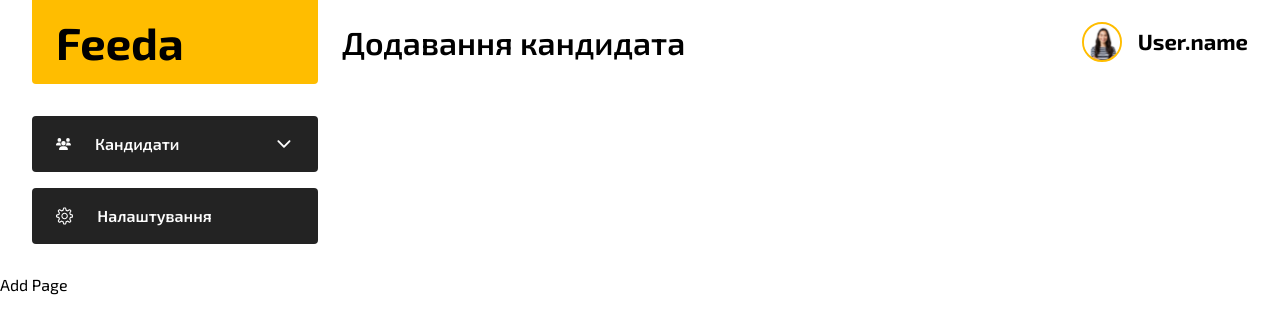
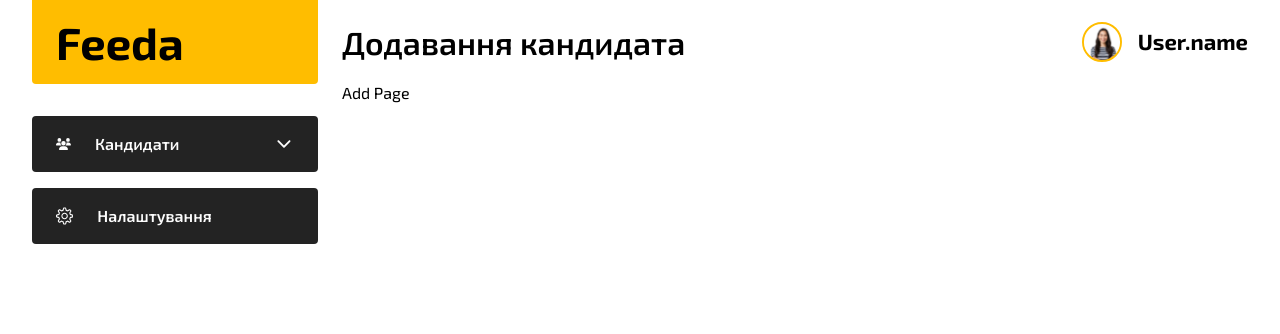
Before and after one commit to baza-trainee/feeda2.0, a React (Vite) app: page /add in a window 1280 px wide. Shown: the top 334 px of the page. Built offline with nearby package versions, Linux system fonts and the light colour scheme.

Commit message:
fix/pages: fix pages position

```diff
--- a/src/components/Layout/Layout.jsx
+++ b/src/components/Layout/Layout.jsx
@@ -2,16 +2,19 @@ import React, { Suspense } from 'react';
 import Header from '../UI/Header/Header';
 import { Outlet } from 'react-router-dom';
 import Sidebar from '../UI/Sidebar/Sidebar';
+import { PageSection } from '../../pages/AddPage/AddPage.styled';
 
 const Layout = () => {
   return (
     <>
       <div>
         <Header />
-        <Sidebar />
-        <Suspense fallback={<div>Loading...</div>}>
-          <Outlet />
-        </Suspense>
+        <PageSection>
+          <Sidebar />
+          <Suspense fallback={<div>Loading...</div>}>
+            <Outlet />
+          </Suspense>
+        </PageSection>
       </div>
     </>
   );
--- /dev/null
+++ b/src/pages/AddPage/AddPage.styled.jsx
@@ -0,0 +1,5 @@
+import styled from 'styled-components';
+
+export const PageSection = styled.div`
+  display: flex;
+`;
```
